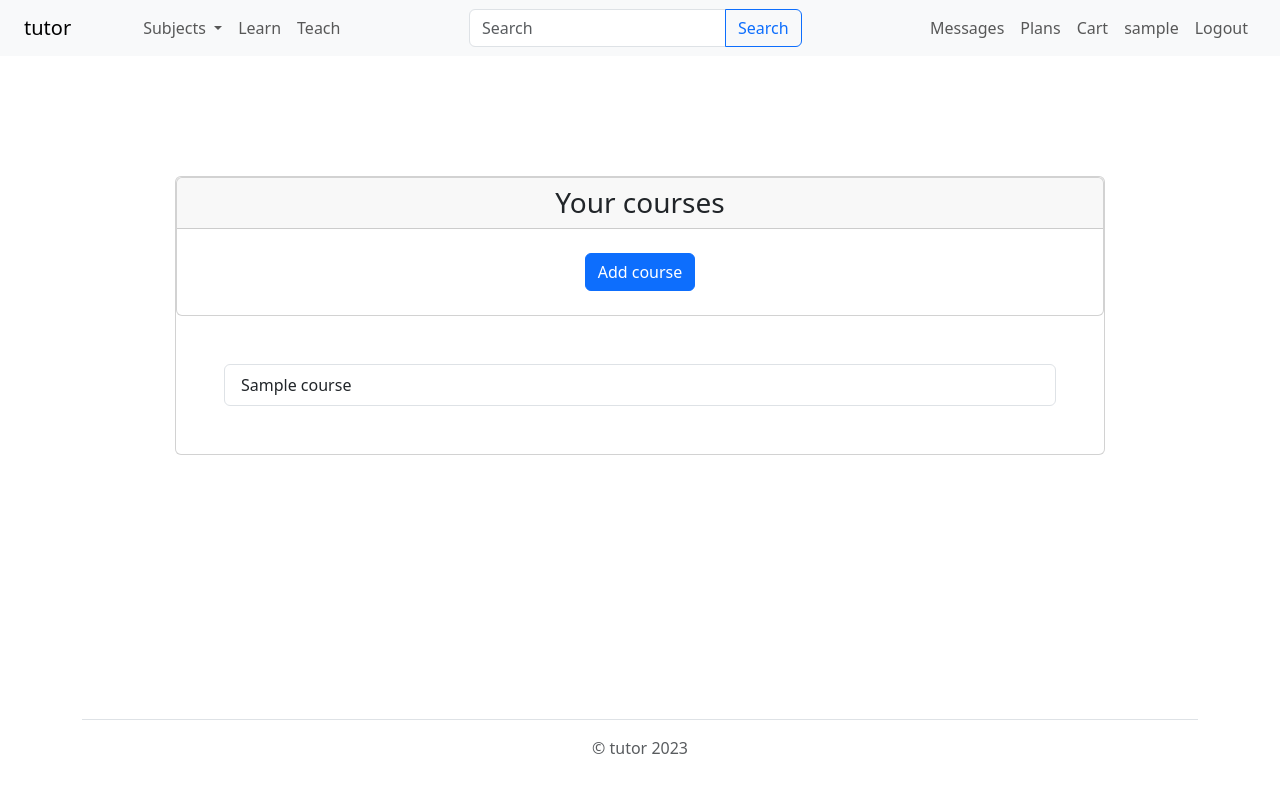
After one commit to MateuszM-M/tutor, a Django app: page /teacher/ in a window 1280 px wide. The commit adds this page. Run offline with Django 4.2, Linux system fonts and the light colour scheme; a user stored in the database is signed in; tables that the repository leaves empty hold one stand-in row (values such as "Sample post"); parts of the project's set-up code (start-up, migrations or seed data) failed here and were passed over.

Commit message:
Add initial teacher dashboard

```diff
--- /dev/null
+++ b/learning/templates/learning/teacher/teacher_dashboard.html
@@ -0,0 +1,32 @@
+{% extends 'layout/main.html' %}
+
+{% block title %}Dashboard{% endblock %}
+
+{% block content %}
+<div class="container d-flex justify-content-around my-auto">
+    <div class="card col-md-10">
+        <main>
+            <div>
+
+                <div class="card text-center">
+                    <h3 class="fw-normal card-text card-header">Your courses</h3>
+                    <a type="button" class="btn btn-primary mx-auto my-4" href="">Add course</a>
+                </div>
+
+                <div class="p-5">
+                    <div class="list-group">
+                            {% for course in object_list %}
+                                <a href="#" class="list-group-item list-group-item-action">{{ course.title }}</a>
+                            {% empty %}
+                                <p>No courses added yet</p>
+                            {% endfor %}
+                    </div>
+                </div>
+
+            </div>
+        </main>
+    </div>
+
+
+</div>
+{% endblock %}
--- a/learning/urls.py
+++ b/learning/urls.py
@@ -5,4 +5,5 @@ from . import views
 app_name = "learning"
 urlpatterns = [
     path('dashboard/', views.Dashboard.as_view(), name='dashboard'),
+    path('teacher/', views.TeacherDashboard.as_view(), name='teacher_dashboard'),
 ]
--- a/learning/views.py
+++ b/learning/views.py
@@ -1,6 +1,16 @@
 from django.contrib.auth.mixins import LoginRequiredMixin
-from django.views.generic import TemplateView
+from django.views.generic import TemplateView, ListView
+
+from .models import Course, Module
 
 
 class Dashboard(LoginRequiredMixin, TemplateView):
     template_name = 'learning/dashboard.html'
+
+
+class TeacherDashboard(LoginRequiredMixin, ListView):
+    model = Course
+    template_name = 'learning/teacher/teacher_dashboard.html'
+
+    def get_queryset(self):
+        return Course.objects.filter(owner=self.request.user)
--- a/templates/layout/navbar.html
+++ b/templates/layout/navbar.html
@@ -26,7 +26,7 @@
                 <a class="nav-link" href="#">Learn</a>
             </li>
             <li class="nav-item">
-                <a class="nav-link" href="#">Teach</a>
+                <a class="nav-link" href="{% url 'learning:teacher_dashboard' %}">Teach</a>
             </li>
             {% endif %}
         </ul>
```
